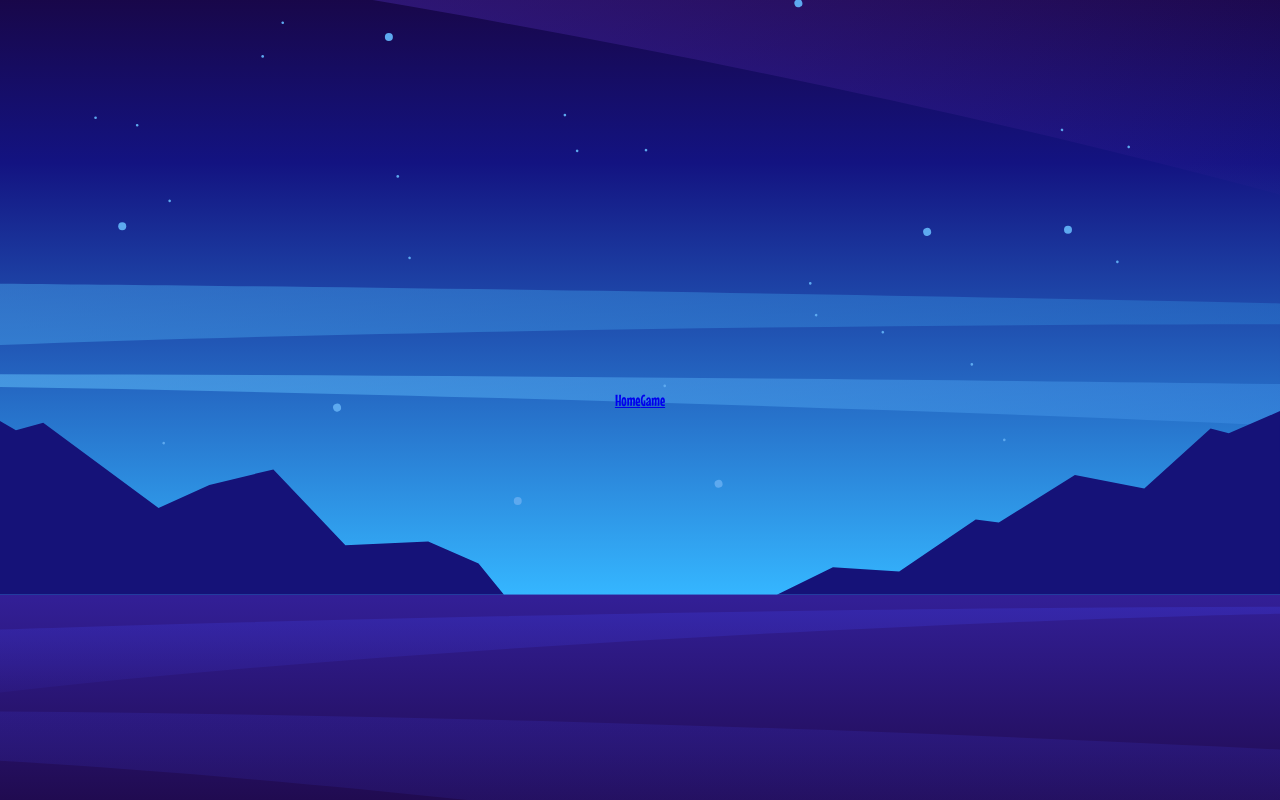
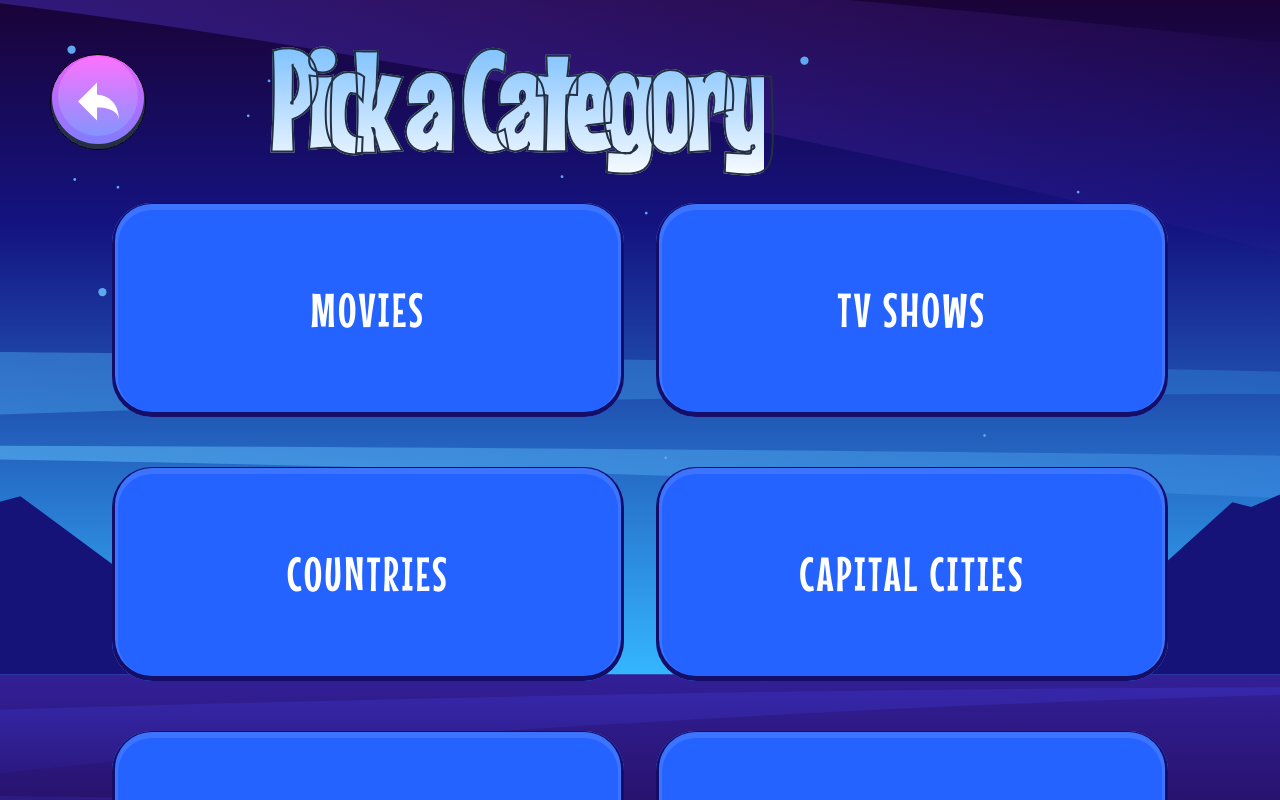
Before and after one commit to mikeFrees/hangman, a React (Vite) app: page /category in a window 1280 px wide. Built offline with nearby package versions, Linux system fonts and the light colour scheme.

Commit message:
added style and functionality to category page

```diff
--- a/src/pages/Category.css
+++ b/src/pages/Category.css
@@ -0,0 +1,38 @@
+.button--about {
+  width: 94px;
+  height: 94px;
+}
+
+.header--about {
+  width: 90vw;
+  & h1 {
+    margin-bottom: 0;
+  }
+  margin: 20px 50px;
+}
+
+.card--category {
+  display: flex;
+  justify-content: center;
+  align-items: center;
+  width: 384px;
+  height: 190px;
+  padding: 12px 64px;
+  border-radius: 40px;
+  background-color: #2463ff;
+  box-shadow: inset 0px -2px 0px 3px #140e66, inset 0px 1px 0px 6px #3c74ff;
+  color: white;
+  text-decoration: none;
+  text-transform: uppercase;
+  line-height: 120%;
+  font-size: 48px;
+  font-weight: 400;
+  letter-spacing: 0.05em;
+}
+
+.about--section {
+  display: flex;
+  flex-wrap: wrap;
+  gap: 50px 32px;
+  justify-content: center;
+}
--- a/src/pages/Category.jsx
+++ b/src/pages/Category.jsx
@@ -1,12 +1,38 @@
-import "./Category.css";
-import { Link } from "react-router-dom";
+import './Category.css';
+import { Link } from 'react-router-dom';
+import IconBack from '../assets/images/icon-back.svg?react';
+import data from '../assets/data.json';
+import { useContext } from 'react';
+import { GameContext } from '../context/GameContext';
 
 function Category() {
+  const categories = Object.keys(data.categories);
+  const links = categories.map((category) => {
+    return (
+      <Link
+        className="card--category"
+        key={category}
+        to="/game"
+        onClick={() => {
+          setStatus('playing');
+          setCategory(category);
+        }}
+      >
+        {category}
+      </Link>
+    );
+  });
+  const { setCategory, setStatus } = useContext(GameContext);
   return (
-  <nav>
-    <Link to='/'>Home</Link>
-    <Link to='/game'>Game</Link>
-  </nav>
+    <>
+      <header className="header--howto header--about">
+        <Link className="button--menu button--menu__back button--about" to="/">
+          <IconBack />
+        </Link>
+        <h1>Pick a Category</h1>
+      </header>
+      <section className="about--section">{links}</section>
+    </>
   );
 }
 
--- a/src/pages/Game.jsx
+++ b/src/pages/Game.jsx
@@ -1,7 +1,7 @@
-import "./Game.css";
-import Menu from "../components/layout/Menu";
-import { useState, useContext } from "react";
-import { GameContext } from "../context/GameContext";
+import './Game.css';
+import Menu from '../components/layout/Menu';
+import { useState, useContext } from 'react';
+import { GameContext } from '../context/GameContext';
 
 function Game() {
   const {
@@ -19,7 +19,7 @@ function Game() {
   return (
     <>
       <h2>{status}</h2>
-      {menuEnabled ? <Menu disableMenu={disableMenu} /> : ""}
+      {menuEnabled ? <Menu disableMenu={disableMenu} /> : ''}
       <p>I am Game! </p>
       <button onClick={enableMenu}>menu</button>
     </>
@@ -27,12 +27,12 @@ function Game() {
 
   function enableMenu() {
     setMenuEnabled(true);
-    setStatus("Paused");
+    setStatus('paused');
   }
 
   function disableMenu() {
     setMenuEnabled(false);
-    setStatus("Playing");
+    setStatus('playing');
   }
 }
 
```
